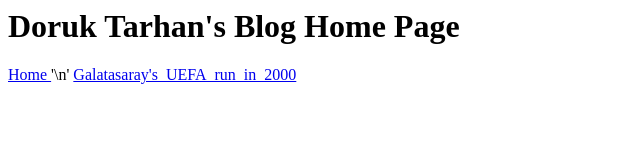
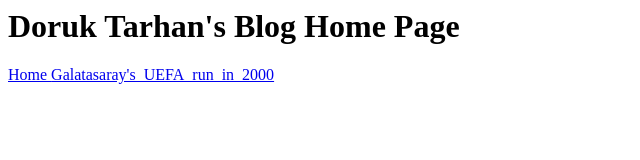
Before and after one commit to doruktarhan/doruktarhan.github.io, a plain HTML site: page index.html in a window 1280 px wide. Shown: the full height of the page, 0-640 px from the left. Drawn offline with Linux system fonts and the light colour scheme.

Commit message:
Updates blog

```diff
--- a/index.html
+++ b/index.html
@@ -14,7 +14,6 @@
   <a href="index.html">
    Home
   </a>
-  <a>'\n'</a>
   <a href="content/Galatasaray's_UEFA_run_in_2000.html">
    Galatasaray's_UEFA_run_in_2000
   </a>
```
